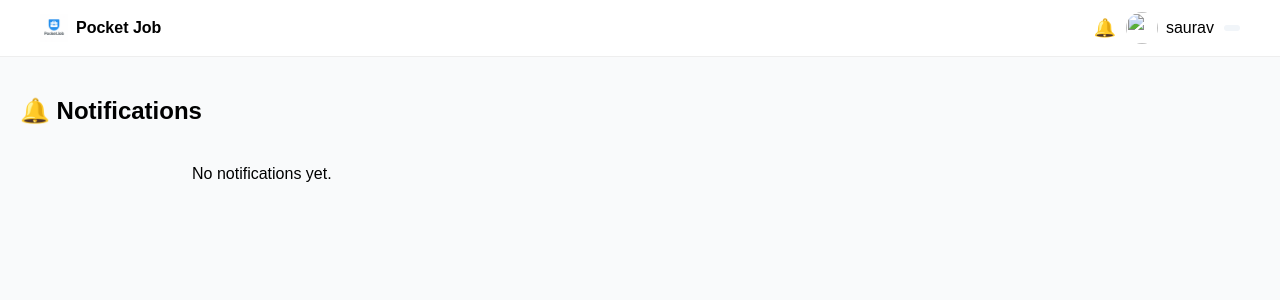
After one commit to SauravStha1/Pocket_Job, a Django app: page /notifications/ in a window 1280 px wide. The commit adds this page. Shown: the top 300 px of the page. Run offline with Django 5.2, Linux system fonts and the light colour scheme; a user stored in the database is signed in; data comes from the database, SQL or seed files in the repository; both versions use the stored data as it was after the commit.

Commit message:
code before implementing websocket

```diff
--- a/Pocket_Job/settings.py
+++ b/Pocket_Job/settings.py
@@ -82,6 +82,7 @@ TEMPLATES = [
                 'django.template.context_processors.request',
                 'django.contrib.auth.context_processors.auth',
                 'django.contrib.messages.context_processors.messages',
+                'accounts.context_processors.notification_count',
                 'chat.context_processors.unread_messages',
             ],
         },
--- /dev/null
+++ b/accounts/context_processors.py
@@ -0,0 +1,10 @@
+from .models import Notification
+
+def notification_count(request):
+    if request.user.is_authenticated:
+        count = Notification.objects.filter(
+            user=request.user,
+            is_read=False
+        ).count()
+        return {'notification_count': count}
+    return {}
--- a/accounts/urls.py
+++ b/accounts/urls.py
@@ -1,5 +1,5 @@
 from django.urls import path
-from .views import profile_view, register, login_view, verify_otp
+from .views import profile_view, register, login_view, verify_otp, notifications_view, notification_api, mark_notification_read
 from accounts import views
 
 urlpatterns = [
@@ -8,4 +8,7 @@ urlpatterns = [
     path("login/", login_view, name="login"),
     path("profile/", profile_view, name="profile"),
     path("profile/edit/", views.edit_profile, name="edit_profile"),
+    path('notifications/', notifications_view, name='notifications'),
+    path('api/notifications/', notification_api, name='notification_api'),
+    path('api/notification/read/<int:id>/', mark_notification_read, name='mark_notification_read'),
 ]
--- a/accounts/views.py
+++ b/accounts/views.py
@@ -7,7 +7,11 @@ from django.conf import settings
 from django.core.files.base import ContentFile
 from .models import Profile
 import random
-
+from .models import Notification
+from django.contrib.auth.decorators import login_required
+from django.shortcuts import render
+from django.views.decorators.csrf import csrf_exempt
+from django.http import JsonResponse
 
 # =========================
 # LOGIN VIEW
@@ -203,3 +207,53 @@ def edit_profile(request):
         return redirect("profile")
 
     return render(request, "accounts/edit_profile.html", {"profile": profile})
+
+@login_required
+def notifications_view(request):
+    notifications = Notification.objects.filter(
+        user=request.user
+    ).order_by('-created_at')
+
+    # mark all as read
+    notifications.update(is_read=True)
+
+    return render(request, 'accounts/notifications.html', {
+        'notifications': notifications
+    })
+
+@login_required
+def notification_api(request):
+    notifications = Notification.objects.filter(
+        user=request.user
+    ).order_by('-created_at')[:10]
+
+    data = []
+
+    for n in notifications:
+        data.append({
+            "id": n.id,
+            "message": n.message,
+            "link": n.link,
+            "is_read": n.is_read
+        })
+
+    unread_count = Notification.objects.filter(
+        user=request.user,
+        is_read=False
+    ).count()
+
+    return JsonResponse({
+        "notifications": data,
+        "unread_count": unread_count
+    })
+
+@login_required
+@csrf_exempt
+def mark_notification_read(request, id):
+    try:
+        notification = Notification.objects.get(id=id, user=request.user)
+        notification.is_read = True
+        notification.save()
+        return JsonResponse({"status": "success"})
+    except:
+        return JsonResponse({"status": "error"})
--- a/static/css/home.css
+++ b/static/css/home.css
@@ -2,96 +2,6 @@ body {
     font-family: Arial, sans-serif;
     background: #f9fafb;
     margin: 0;
-}
-
-/* ================= NAVBAR ================= */
-
-.navbar {
-    display: flex;
-    justify-content: space-between;
-    align-items: center;
-    padding: 12px 40px;
-    background: white;
-    border-bottom: 1px solid #eee;
-}
-
-/* Logo */
-
-.logo {
-    display: flex;
-    align-items: center;
-    gap: 8px;
-}
-
-.logo-img {
-    width: 28px;
-    height: 28px;
-}
-
-/* Navbar links */
-
-.navbar nav {
-    display: flex;
-    align-items: center;
-}
-
-.navbar nav a {
-    margin: 0 10px;
-    text-decoration: none;
-    color: #333;
-    font-weight: 500;
-}
-
-.navbar nav a:hover {
-    color: #2563eb;
-}
-
-/* Post Job Button */
-
-.post-job-btn {
-    background: #2563eb;
-    color: white !important;
-    padding: 7px 14px;
-    border-radius: 6px;
-    margin-left: 10px;
-}
-
-.post-job-btn:hover {
-    background: #1d4ed8;
-}
-
-/* ================= PROFILE AREA ================= */
-
-.profile {
-    display: flex;
-    align-items: center;
-    gap: 10px;
-}
-
-/* Notification Bell */
-
-.bell {
-    font-size: 18px;
-    cursor: pointer;
-}
-
-/* Profile Image */
-
-.profile-pic {
-    width: 32px;
-    height: 32px;
-    border-radius: 50%;
-    object-fit: cover;
-}
-
-/* Role Badge */
-
-.role-badge {
-    background: #f1f5f9;
-    padding: 3px 8px;
-    border-radius: 6px;
-    font-size: 12px;
-    color: #555;
 }
 
 /* ================= SEARCH SECTION ================= */
@@ -150,8 +60,7 @@ body {
     box-shadow: 0 10px 22px rgba(0,0,0,0.08);
 }
 
-/* ================= JOB HEADER ================= */
-
+/* Job header */
 .job-header {
     display: flex;
     align-items: center;
@@ -159,21 +68,14 @@ body {
     margin-bottom: 10px;
 }
 
-/* ================= JOB IMAGE ================= */
-
+/* Job image */
 .job-image {
     width: 60px;
     height: 60px;
-    min-width: 60px;
-    min-height: 60px;
-    max-width: 60px;
-    max-height: 60px;
-
     border-radius: 10px;
     overflow: hidden;
     border: 1px solid #ddd;
     background: #fff;
-
     display: flex;
     align-items: center;
     justify-content: center;
@@ -183,15 +85,12 @@ body {
     width: 100%;
     height: 100%;
     object-fit: cover;
-    display: block;
 }
 
-/* ================= JOB INFO ================= */
-
+/* Job info */
 .job-info h3 {
     margin: 0;
     font-size: 16px;
-    color: #222;
 }
 
 .role {
@@ -199,18 +98,13 @@ body {
     color: #666;
 }
 
-/* ================= JOB TEXT ================= */
-
 .tags {
     font-size: 12px;
     color: #888;
-    display: block;
-    margin-bottom: 8px;
 }
 
 .salary {
     font-size: 14px;
-    margin-bottom: 6px;
 }
 
 .posted {
@@ -218,15 +112,7 @@ body {
     color: #777;
 }
 
-/* ================= JOB LINK ================= */
-
-.job-link {
-    text-decoration: none;
-    color: inherit;
-}
-
-/* ================= PAGINATION ================= */
-
+/* Pagination */
 .pagination {
     text-align: center;
     padding: 30px;
@@ -246,16 +132,13 @@ body {
     color: white;
 }
 
-/* ================= DEADLINE ================= */
-
+/* Deadline */
 .deadline {
     font-size: 12px;
     color: #e11d48;
-    margin-bottom: 4px;
 }
 
-/* ================= POSTED BY ================= */
-
+/* Posted by */
 .posted-by {
     font-size: 12px;
     color: #555;
--- /dev/null
+++ b/static/css/nav.css
@@ -0,0 +1,149 @@
+/* ================= NAVBAR ================= */
+
+.navbar {
+    display: flex;
+    justify-content: space-between;
+    align-items: center;
+    padding: 12px 40px;
+    background: white;
+    border-bottom: 1px solid #eee;
+}
+
+/* Logo */
+.logo {
+    display: flex;
+    align-items: center;
+    gap: 8px;
+}
+
+.logo-img {
+    width: 28px;
+    height: 28px;
+}
+
+/* Links */
+.navbar nav {
+    display: flex;
+    align-items: center;
+}
+
+.navbar nav a {
+    margin: 0 10px;
+    text-decoration: none;
+    color: #333;
+    font-weight: 500;
+}
+
+.navbar nav a:hover {
+    color: #2563eb;
+}
+
+/* Post Button */
+.post-job-btn {
+    background: #2563eb;
+    color: white !important;
+    padding: 7px 14px;
+    border-radius: 6px;
+    margin-left: 10px;
+}
+
+.post-job-btn:hover {
+    background: #1d4ed8;
+}
+
+/* ================= PROFILE ================= */
+
+.profile {
+    display: flex;
+    align-items: center;
+    gap: 10px;
+}
+
+.profile-link {
+    display: flex;
+    align-items: center;
+    gap: 8px;
+    text-decoration: none;
+    color: inherit;
+}
+
+/* Profile pic */
+.profile-pic {
+    width: 32px;
+    height: 32px;
+    border-radius: 50%;
+    object-fit: cover;
+}
+
+/* Role badge */
+.role-badge {
+    background: #f1f5f9;
+    padding: 3px 8px;
+    border-radius: 6px;
+    font-size: 12px;
+    color: #555;
+}
+
+/* Badge for unread messages */
+.badge {
+    background: red;
+    color: white;
+    padding: 2px 6px;
+    border-radius: 50%;
+    font-size: 12px;
+    margin-left: 5px;
+}
+
+/* ================= NOTIFICATION ================= */
+
+.notification-wrapper {
+    position: relative;
+}
+
+/* Bell */
+.bell {
+    font-size: 18px;
+    cursor: pointer;
+}
+
+/* Dropdown */
+.dropdown {
+    display: none;
+    position: absolute;
+    right: 0;
+    top: 35px;
+    width: 320px;
+    background: white;
+    border-radius: 10px;
+    box-shadow: 0 4px 20px rgba(0,0,0,0.2);
+    overflow: hidden;
+
+    opacity: 0;
+    transform: translateY(-10px);
+    transition: all 0.3s ease;
+}
+
+/* Show dropdown */
+.dropdown.show {
+    display: block;
+    opacity: 1;
+    transform: translateY(0);
+}
+
+/* Notification item */
+.notification-item {
+    display: block;
+    padding: 12px;
+    border-bottom: 1px solid #eee;
+    text-decoration: none;
+    color: black;
+}
+
+.notification-item:hover {
+    background: #f5f5f5;
+}
+
+.unread {
+    font-weight: bold;
+    background: #eef6ff;
+}
--- /dev/null
+++ b/templates/accounts/notifications.html
@@ -0,0 +1,20 @@
+{% extends "base.html" %}
+
+{% block content %}
+
+<h2 style="padding:20px;">🔔 Notifications</h2>
+
+<div style="width:70%; margin:auto;">
+
+    {% for n in notifications %}
+        <div style="background:#f5f5f5; padding:15px; margin-bottom:10px; border-radius:8px;">
+            <p>{{ n.message }}</p>
+            <small style="color:gray;">{{ n.created_at }}</small>
+        </div>
+    {% empty %}
+        <p>No notifications yet.</p>
+    {% endfor %}
+
+</div>
+
+{% endblock %}
--- a/templates/base.html
+++ b/templates/base.html
@@ -4,7 +4,10 @@
 
 <head>
     <title>Pocket Job</title>
+
+    <!-- GLOBAL STYLES -->
     <link rel="stylesheet" href="{% static 'css/home.css' %}">
+    <link rel="stylesheet" href="{% static 'css/nav.css' %}">
 </head>
 
 <body>
@@ -17,7 +20,6 @@
         <strong>Pocket Job</strong>
     </div>
 
-
     <!-- NAVBAR LINKS -->
     <nav>
 
@@ -27,14 +29,14 @@
 
                 <a href="{% url 'home' %}">Home</a>
                 <a href="{% url 'applied_jobs' %}">Applied Jobs</a>
+
                 <a href="{% url 'inbox' %}">
                     Inbox
                     {% if unread_count > 0 %}
-                        <span style="background:red; color:white; padding:2px 6px; border-radius:50%; font-size:12px;">
-                            {{ unread_count }}
-                        </span>
+                        <span class="badge">{{ unread_count }}</span>
                     {% endif %}
                 </a>
+
                 <a href="#">Saved Jobs</a>
                 <a href="#">History</a>
                 <a href="#">About</a>
@@ -42,25 +44,18 @@
             {% elif user.profile.role == "RECRUITER" %}
 
                 <a href="{% url 'home' %}">Home</a>
-
-                <!-- Jobs posted by recruiter -->
                 <a href="{% url 'job_list' %}">Posted Jobs</a>
-
-                <!-- Recruiter dashboard -->
                 <a href="{% url 'recruiter_dashboard' %}">Dashboard</a>
 
                 <a href="{% url 'inbox' %}">
                     Inbox
                     {% if unread_count > 0 %}
-                        <span style="background:red; color:white; padding:2px 6px; border-radius:50%; font-size:12px;">
-                            {{ unread_count }}
-                        </span>
+                        <span class="badge">{{ unread_count }}</span>
                     {% endif %}
                 </a>
 
                 <a href="#">About</a>
 
-                <!-- Post job button -->
                 <a href="{% url 'job_create' %}" class="post-job-btn">Post a Job</a>
 
             {% endif %}
@@ -74,35 +69,40 @@
 
     </nav>
 
-
     <!-- RIGHT PROFILE AREA -->
     <div class="profile">
 
         {% if user.is_authenticated %}
 
-            <!-- Notification Bell -->
-            <span class="bell">🔔</span>
+            <!-- NOTIFICATION BELL -->
+            <div class="notification-wrapper">
 
-            <!-- PROFILE LINK -->
-            <a href="{% url 'profile' %}" style="display:flex; align-items:center; gap:8px; text-decoration:none; color:inherit;">
+                <span class="bell" onclick="toggleDropdown()">🔔</span>
 
-                <!-- USER PROFILE PIC -->
+                <div id="notificationDropdown" class="dropdown">
+                    <div id="notificationList">
+                        <p>Loading...</p>
+                    </div>
+                </div>
+
+            </div>
+
+            <!-- PROFILE -->
+            <a href="{% url 'profile' %}" class="profile-link">
+
                 <img src="{{ user.profile.profile_pic.url }}" class="profile-pic">
 
-                <!-- USERNAME -->
                 <span>{{ user.username }}</span>
 
             </a>
 
-            <!-- ROLE BADGE -->
+            <!-- ROLE -->
             <span class="role-badge">
-
                 {% if user.profile.role == "APPLICANT" %}
                     Applicant
                 {% elif user.profile.role == "RECRUITER" %}
                     Recruiter
                 {% endif %}
-
             </span>
 
         {% else %}
@@ -115,10 +115,47 @@
 
 </header>
 
-
 <!-- PAGE CONTENT -->
 {% block content %}
 {% endblock %}
 
 </body>
 </html>
+
+<script>
+function toggleDropdown() {
+    const dropdown = document.getElementById("notificationDropdown");
+
+    dropdown.classList.toggle("show");
+
+    if (dropdown.classList.contains("show")) {
+        loadNotifications();
+    }
+}
+
+function loadNotifications() {
+    fetch("/api/notifications/")
+        .then(response => response.json())
+        .then(data => {
+            let html = "";
+
+            data.notifications.forEach(n => {
+
+                html += `
+                    <a href="${n.link}" class="notification-item ${n.is_read ? '' : 'unread'}">
+                        ${n.message}
+                    </a>
+                `;
+            });
+
+            document.getElementById("notificationList").innerHTML = html;
+        });
+}
+
+// AUTO REFRESH
+setInterval(() => {
+    if (document.getElementById("notificationDropdown").classList.contains("show")) {
+        loadNotifications();
+    }
+}, 5000);
+</script>
```
Also changed, not shown: Job_Post/views.py (+35 -3 lines), accounts/models.py (+16 -0 lines), accounts/migrations/0007_notification.py (added), accounts/migrations/0008_notification_link.py (added), db.sqlite3.
